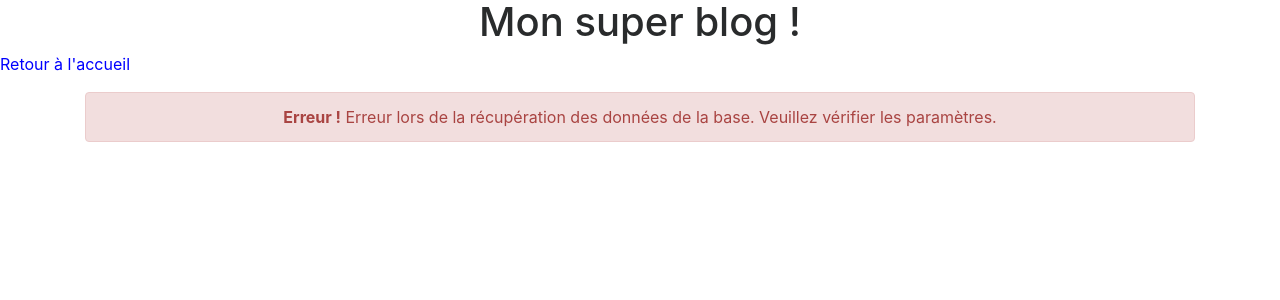
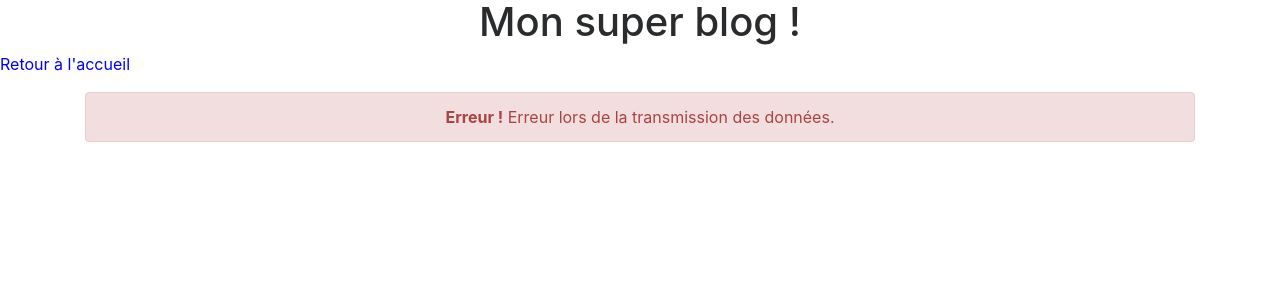
Before and after one commit to neokdev/projet3, a PHP site: page /view/errorView.php in a window 1280 px wide. Shown: the top 300 px of the page. Run offline with PHP 8.4, Linux system fonts and the light colour scheme; some libraries are stand-ins or nearby versions.

Commit message:
changement du message d'erreur

```diff
--- a/view/errorView.php
+++ b/view/errorView.php
@@ -19,7 +19,7 @@ ob_start(); ?>
 
 <div class="container">
     <div class="alert alert-danger text-center" role="alert">
-        <strong>Erreur !</strong> Erreur lors de la récupération des données de la base. Veuillez vérifier les paramètres.
+        <strong>Erreur !</strong> Erreur lors de la transmission des données.
     </div>
 </div>
 
```
